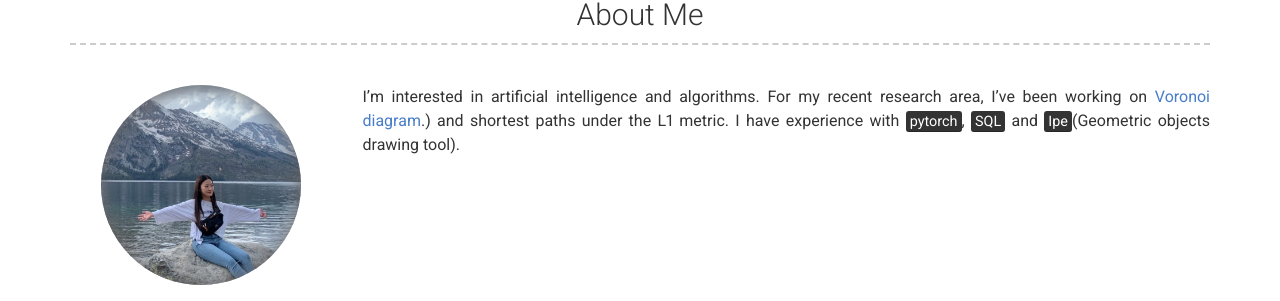
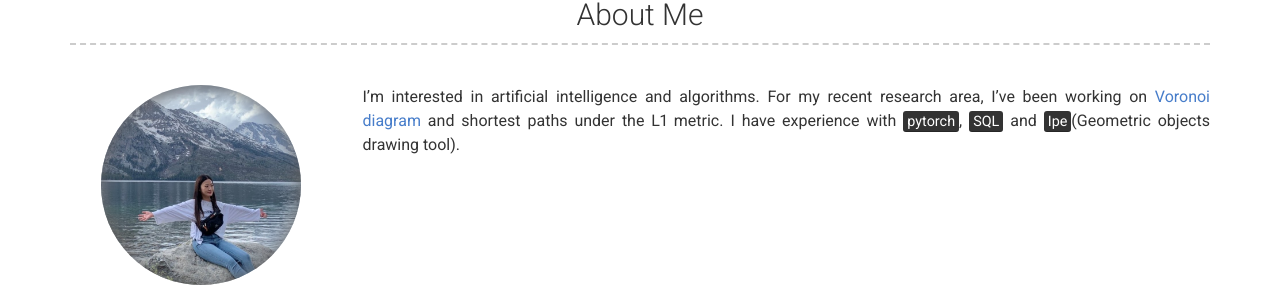
Before and after one commit to chan8616/chan8616.github.io, a Jekyll site: the page built from index.md, in a window 1280 px wide and 1400 px high. Shown: the part 194-495 px from the top of the window. Built offline with Jekyll 4.4.1, drawn with Linux system fonts in a browser that asks for light colours; nearby versions of some CDN libraries; some of the changed text lies outside the part shown.

Commit message:
upload images

```diff
--- a/_config.yml
+++ b/_config.yml
@@ -56,7 +56,7 @@ about_profile_image: images/chan.jpg
 # Directory of profile image (eg. images/profile.jpg)
 about_content: | # this will include new lines to allow paragraphs
   I'm interested in artificial intelligence and algorithms.
-  For my recent research area, I've been working on [Voronoi diagram](https://en.wikipedia.org/wiki/Voronoi_diagram#:~:text=In%20mathematics%2C%20a%20Voronoi%20diagram,%2C%20sites%2C%20or%20generators).) and shortest paths under the L1 metric.
+  For my recent research area, I've been working on [Voronoi diagram](https://en.wikipedia.org/wiki/Voronoi_diagram#:~:text=In%20mathematics%2C%20a%20Voronoi%20diagram,%2C%20sites%2C%20or%20generators) and shortest paths under the L1 metric.
   I have experience with <mark>pytorch</mark>, <mark>SQL</mark> and <mark>Ipe</mark>(Geometric objects drawing tool).
 content:
   - title: Education
@@ -120,8 +120,7 @@ content:
           - Image segmentation
           - Anomaly Detection
       - layout: right
-        border: weak
-        title: H.For
+        title: H.FOR
         sub_title: Database developer
         caption: 2016-2018
         link: http://www.hfor.net/
@@ -134,7 +133,7 @@ content:
     layout: text
     content: | # this will include new lines to allow paragraphs
       In addition to my research interests, here's a list of my favorites:
-      - My lovely puppies, **Jinseok** and **Jingook** ![alt text](/images/-trees.jpg "Trees")
+      - My lovely puppies, **Jinseok** and **Jingook** !(/images/j_bros.jpg "JJ")
       - Travel
       - Knitting
 
```
Also changed, not shown: images/_jinseok.ico (renamed from images/JINSEOK.ico), images/j_bros.jpg (added).
